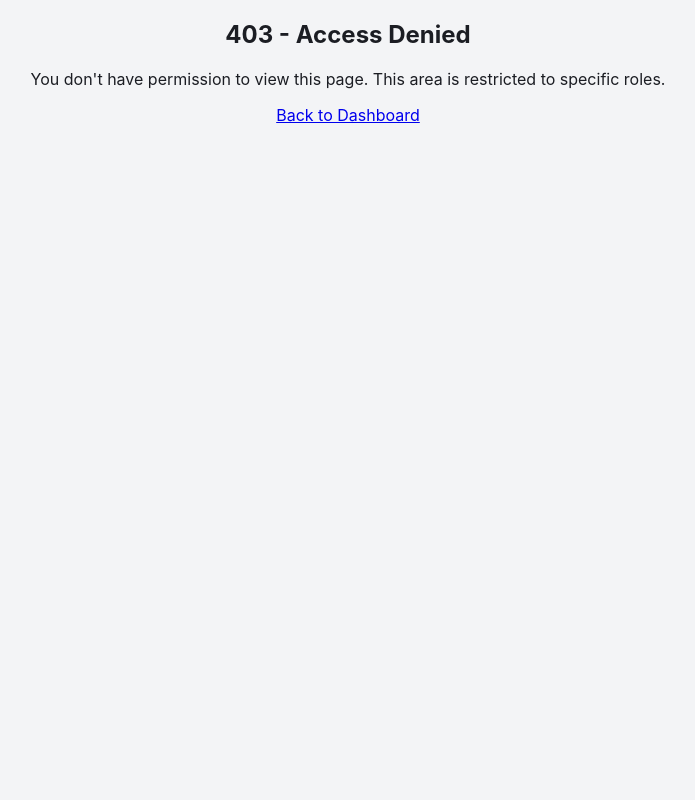
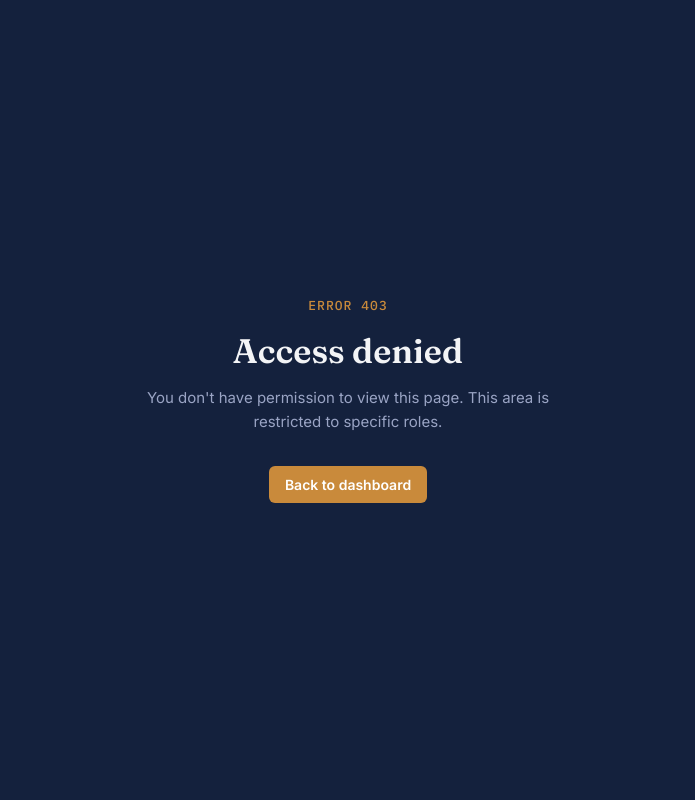
Before and after one commit to Imparas04/sales-crm, a Django app: template templates/403.html in a window 1280 px wide. Shown: the whole page, without its empty margins (292-987 px from the left). Run offline with Django 5.2, Linux system fonts and the light colour scheme; the template is opened without the code that fills it, so the values that code supplies are empty.

Commit message:
Style 403 access denied page in pipeline design

```diff
--- a/templates/403.html
+++ b/templates/403.html
@@ -1,13 +1,24 @@
 {% load static %}
 <!DOCTYPE html>
 <html lang="en">
-<head><meta charset="UTF-8"><title>Access Denied - SalesAI CRM</title>
-<link rel="stylesheet" href="{% static 'css/style.css' %}"></head>
-<body>
-    <div class="page-box" style="text-align:center;">
-        <h2>403 - Access Denied</h2>
-        <p>You don't have permission to view this page. This area is restricted to specific roles.</p>
-        <a href="{% url 'dashboard' %}" class="btn">Back to Dashboard</a>
-    </div>
+<head>
+  <meta charset="UTF-8">
+  <meta name="viewport" content="width=device-width, initial-scale=1.0">
+  <title>Access Denied · SalesAI CRM</title>
+  <link rel="preconnect" href="https://fonts.googleapis.com">
+  <link href="https://fonts.googleapis.com/css2?family=Fraunces:wght@500;600&family=Inter:wght@400;500;600&family=IBM+Plex+Mono:wght@500&display=swap" rel="stylesheet">
+  <link rel="stylesheet" href="{% static 'css/style.css' %}">
+</head>
+<body style="background: var(--color-ink); min-height: 100vh; display: flex; align-items: center; justify-content: center; padding: 24px;">
+
+  <div style="max-width: 440px; text-align: center;">
+    <p style="font-family: var(--font-mono); font-size: 13px; letter-spacing: 0.08em; text-transform: uppercase; color: var(--color-brass); margin: 0 0 16px;">Error 403</p>
+    <h1 style="font-family: var(--font-display); font-size: 34px; font-weight: 600; color: var(--color-text-on-ink); margin: 0 0 14px;">Access denied</h1>
+    <p style="color: var(--color-text-muted-on-ink); font-size: 15px; line-height: 1.6; margin: 0 0 32px;">
+      You don't have permission to view this page. This area is restricted to specific roles.
+    </p>
+    <a href="{% url 'dashboard' %}" class="btn-add" style="display: inline-flex;">Back to dashboard</a>
+  </div>
+
 </body>
 </html>
```
